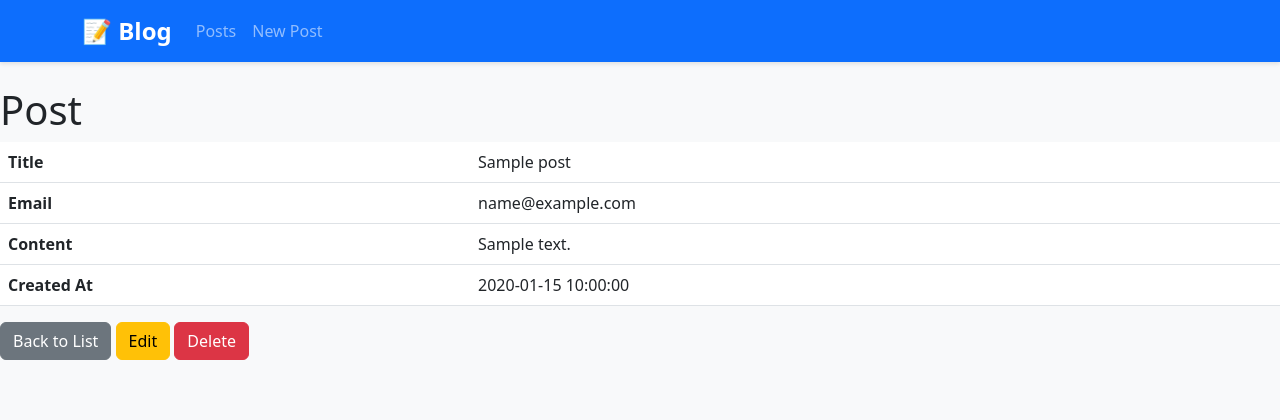
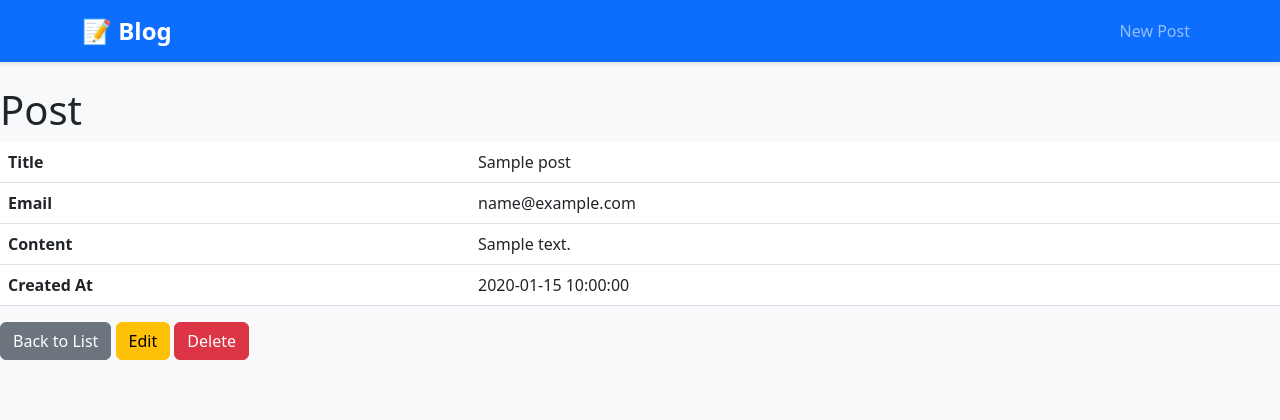
Before and after one commit to adavidoaiei/Symfony-Framework, a Symfony app: template templates/post/show.html.twig in a window 1280 px wide. Shown: the top 420 px of the page. Run offline with Twig, Linux system fonts and the light colour scheme; the template is opened without the code that fills it: most values are stand-ins (such as "Sample title", 1, 10 or a date in 2020); some libraries are stand-ins or nearby versions.

Commit message:
feat: Improve navbar layout and enhance post form styling

```diff
--- a/templates/base.html.twig
+++ b/templates/base.html.twig
@@ -41,13 +41,12 @@
                 <button class="navbar-toggler" type="button" data-bs-toggle="collapse" data-bs-target="#navbarNav">
                     <span class="navbar-toggler-icon"></span>
                 </button>
-                <div class="collapse navbar-collapse" id="navbarNav">
+                <div class="collapse navbar-collapse justify-content-end" id="navbarNav">
                     <ul class="navbar-nav">
                         <li class="nav-item">
-                            <a class="nav-link" href="{{ path('app_post_index') }}">Posts</a>
-                        </li>
-                        <li class="nav-item">
-                            <a class="nav-link" href="{{ path('app_post_new') }}">New Post</a>
+                            <a class="nav-link" href="{{ path('app_post_new') }}">
+                                <i class="fas fa-plus"></i> New Post
+                            </a>
                         </li>
                     </ul>
                 </div>
--- a/templates/post/_form.html.twig
+++ b/templates/post/_form.html.twig
@@ -1,8 +1,6 @@
-{% extends 'base.html.twig' %}
-
-{% block title %}{{ post.id ? 'Edit Post' : 'New Post' }}{% endblock %}
 
 {% block body %}
+    <div style="margin: 10px">
         <h1>{{ post.id ? 'Edit Post' : 'Create New Post' }}</h1>
 
         {{ form_start(form, {'attr': {'class': 'mb-3'}}) }}
@@ -10,4 +8,5 @@
             <button type="submit" class="btn btn-primary">{{ post.id ? 'Update' : 'Create' }}</button>
             <a href="{{ path('app_post_index') }}" class="btn btn-secondary">Back to List</a>
         {{ form_end(form) }}
+    </div>
 {% endblock %}
--- a/templates/post/new.html.twig
+++ b/templates/post/new.html.twig
@@ -1,9 +1,5 @@
 {% extends 'base.html.twig' %}
 
-{% block title %}New Post{% endblock %}
-
 {% block body %}
-    <h1>Create New Post</h1>
-
     {{ include('post/_form.html.twig') }}
 {% endblock %}
```
Lines whose indentation alone changed are shown as unchanged.
